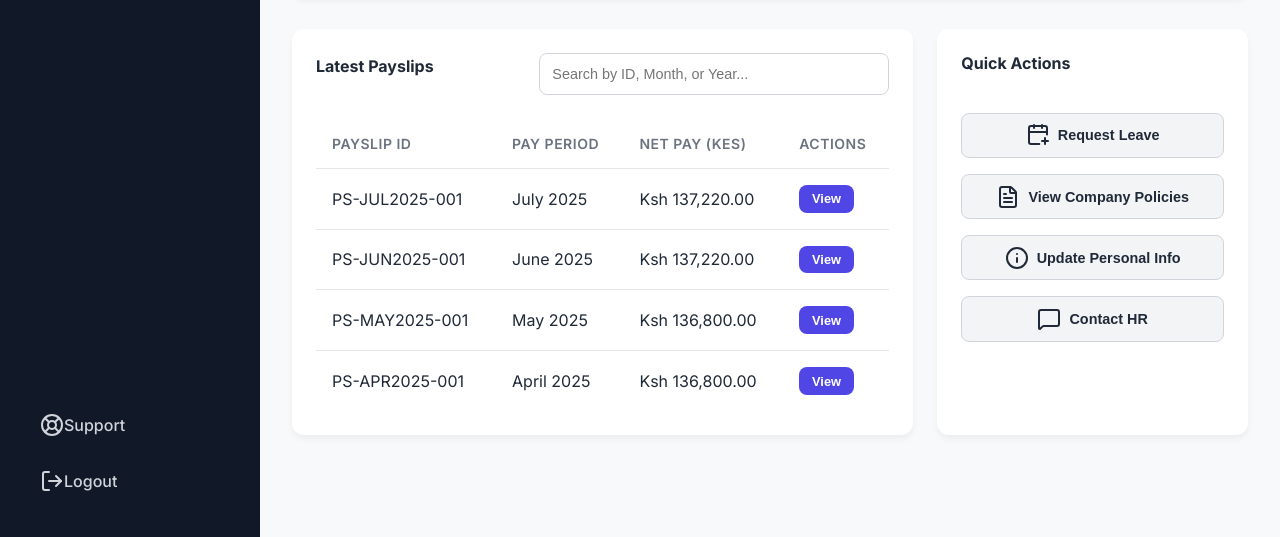
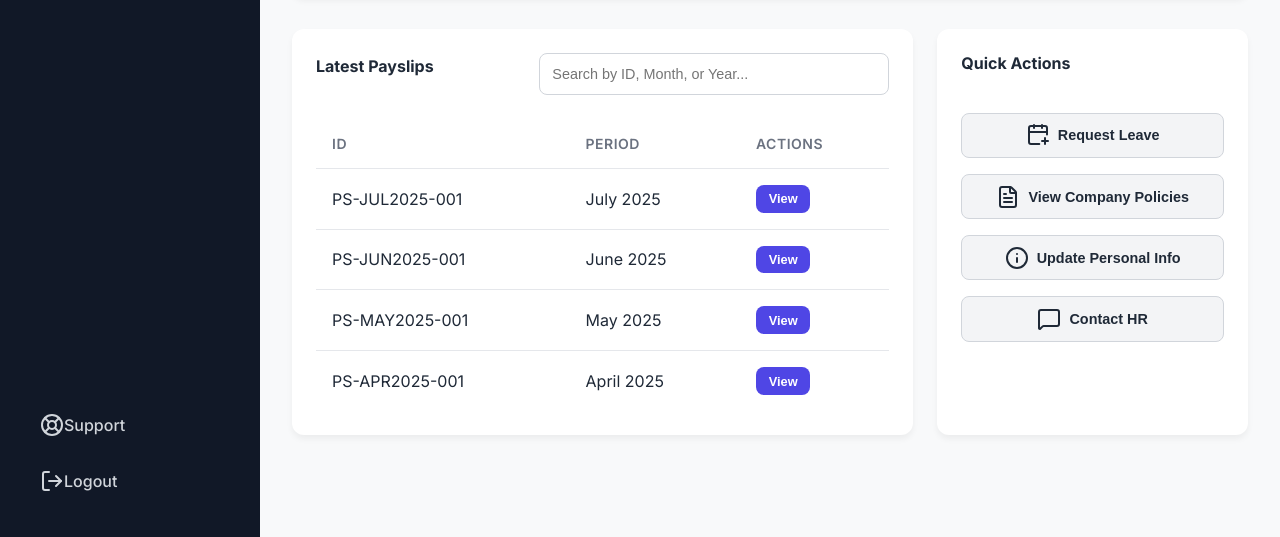
Before and after one commit to vinnie-lab/payroll-frontend, a plain HTML site: page employee/index.html in a window 1280 px wide. Shown: the part 263-800 px from the top of the page. Drawn offline with nearby package versions, Linux system fonts and the light colour scheme.

Commit message:
first commit

```diff
--- a/employee/index.html
+++ b/employee/index.html
@@ -20,8 +20,7 @@
   }
   #payslip-display-area {
     position: absolute !important;
-    top: 10rem !important;
-
+    top: 5rem !important;
     min-width: 0 !important;
     margin: 0 !important;
     padding: 0.5cm !important;
@@ -106,9 +105,8 @@
                             <table id="payslipsTable">
                                 <thead>
                                     <tr>
-                                        <th>Payslip ID</th>
-                                        <th>Pay Period</th>
-                                        <th>Net Pay (KES)</th>
+                                        <th>ID</th>
+                                        <th>Period</th>
                                         <th>Actions</th>
                                     </tr>
                                 </thead>
@@ -178,7 +176,7 @@
                         </div>
 
                         <div class="payslip-actions">
-                            <button id="print-payslip-btn" class="btn btn-success">
+                            <button id="print-payslip-btn" class="btn btn-success btn-medium">
                                 <i data-lucide="printer"></i> Download / Print
                             </button>
                         </div>
--- a/js/employee-dashboard.js
+++ b/js/employee-dashboard.js
@@ -77,7 +77,7 @@ document.addEventListener('DOMContentLoaded', function() {
             row.innerHTML = `
                 <td>${payslip.id}</td>
                 <td>${payslip.period}</td>
-                <td>${formatCurrency(payslip.netPay)}</td>
+
                 <td class="action-cell">
                     <button class="btn btn-primary btn-small view-payslip-btn" data-payslip-id="${payslip.id}">View</button>
                 </td>
```
